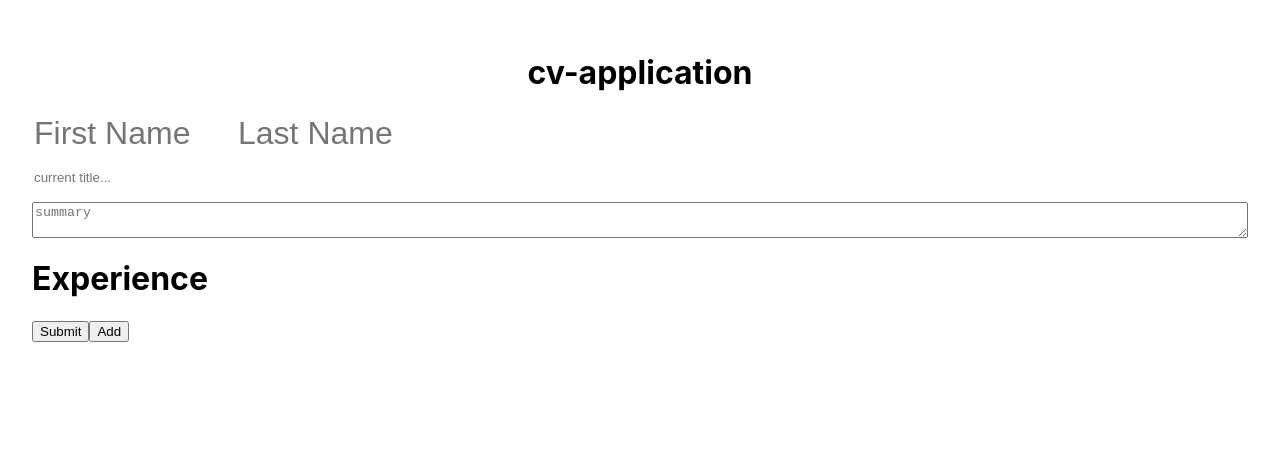
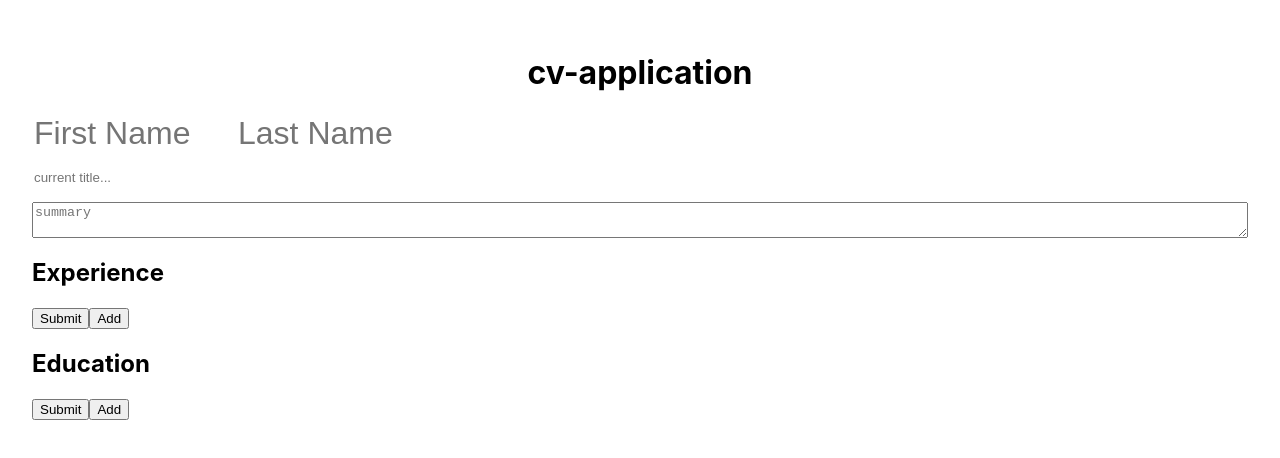
Before and after one commit to hspark220/cv-project, a React (Create React App) app: page / in a window 1280 px wide. Shown: the top 458 px of the page. Built offline with nearby package versions, Linux system fonts and the light colour scheme.

Commit message:
Add education section

```diff
--- a/src/App.js
+++ b/src/App.js
@@ -2,6 +2,7 @@ import React, { Component } from 'react';
 import './styles/App.css';
 import Header from './components/Header';
 import Experiences from './components/Experiences';
+import Education from './components/Education';
 import uniqid from "uniqid";
 
 class App extends Component {
@@ -22,7 +23,13 @@ class App extends Component {
         id: uniqid,
       },
       experiences: [],
-      education: {},
+      education: {
+        startDate: '',
+        endDate: '',
+        degree: '',
+        university: '',
+        id: uniqid,
+      },
       educations: [],
       extra: {},
       info: {}
@@ -63,14 +70,47 @@ class App extends Component {
     })
 }
 
+addEducation = e => {
+  this.setState({
+    educations: this.state.educations.concat(this.state.education),
+    education: {
+      startDate:'',
+      endDate:'',
+      degree:'',
+      university:'',
+      id: uniqid(),
+    },
+  })
+}
+
+submitEducation = e => {
+  e.preventDefault();
+  let i = 0;
+  this.setState({
+    educations: this.state.educations.map(education => {
+      education = {
+        startDate: e.target[i].value,
+        endDate: e.target[i+1].value,
+        degree: e.target[i+2].value,
+        university: e.target[i+3].value,
+        id: uniqid(),
+      }
+      i+=4;
+      return education;
+
+    })
+  })
+}
+
   render() {
-    const {header,experiences,info} = this.state;
+    const {header,experiences, educations,info} = this.state;
 
     return (
       <div className="App">
         <h1 className='title'>cv-application</h1>
         <Header />
         <Experiences experiences={experiences} addExperience={this.addExperience} submitExperience={this.submitExperience}/>
+        <Education educations={educations} addEducation={this.addEducation} submitEducation={this.submitEducation}/>
       </div>
     )
   }
--- /dev/null
+++ b/src/components/Education.js
@@ -0,0 +1,31 @@
+import React, { Component } from 'react';
+
+class Education extends Component {
+    constructor(props) {
+        super(props);
+    }
+
+    render () {
+
+        const { educations, addEducation, submitEducation } = this.props;
+
+        return (
+            <form className='educations' onSubmit={submitEducation}>
+                <h2>Education</h2>
+                {educations.map((education) => {
+                    return <div className='education' key={education.id}>
+                        <input className='startDate' type='date' defaultValue={education.startDate}/>
+                        <input className='endDate' type='date' defaultValue={education.endDate}/>
+                        <input className='degree' type='text' defaultValue={education.degree}/>
+                        <input className='university' type='text' defaultValue={education.university}/>
+                    </div>
+                })}
+
+                <input type="submit" className='submit' value="Submit"/>
+                <input type="button" className="addEducation" onClick={addEducation} value="Add"/>
+            </form>
+        )
+    }
+}
+
+export default Education;
--- a/src/components/Experiences.js
+++ b/src/components/Experiences.js
@@ -13,7 +13,7 @@ class Experiences extends Component {
 
         return (
             <form className='experiences' onSubmit={submitExperience}>
-                <h1>Experience</h1>
+                <h2>Experience</h2>
                 {experiences.map((experience) => {
                     return <div className='experience' key={experience.id}>
                         <input className='startDate' type='date' defaultValue={experience.startDate}/>
@@ -25,7 +25,7 @@ class Experiences extends Component {
 
                 })}
 
-                <button type="submit" className="submit">Submit</button>
+                <input type="submit" className="submit" value="Submit"/>
                 <input type="button" className="addExperience" onClick={addExperience} value="Add"/>
             </form>
         )
--- a/src/components/Header.js
+++ b/src/components/Header.js
@@ -9,7 +9,7 @@ class Header extends Component {
     }
 
     resizeInput = e => {
-        const length = e.target.value.trim().length+1;
+        const length = e.target.value.trim().length;
         e.target.placeholder = '';
         e.target.style.width = e.target.value.length > 0 ? length + "ch" : '200px';
 
```
